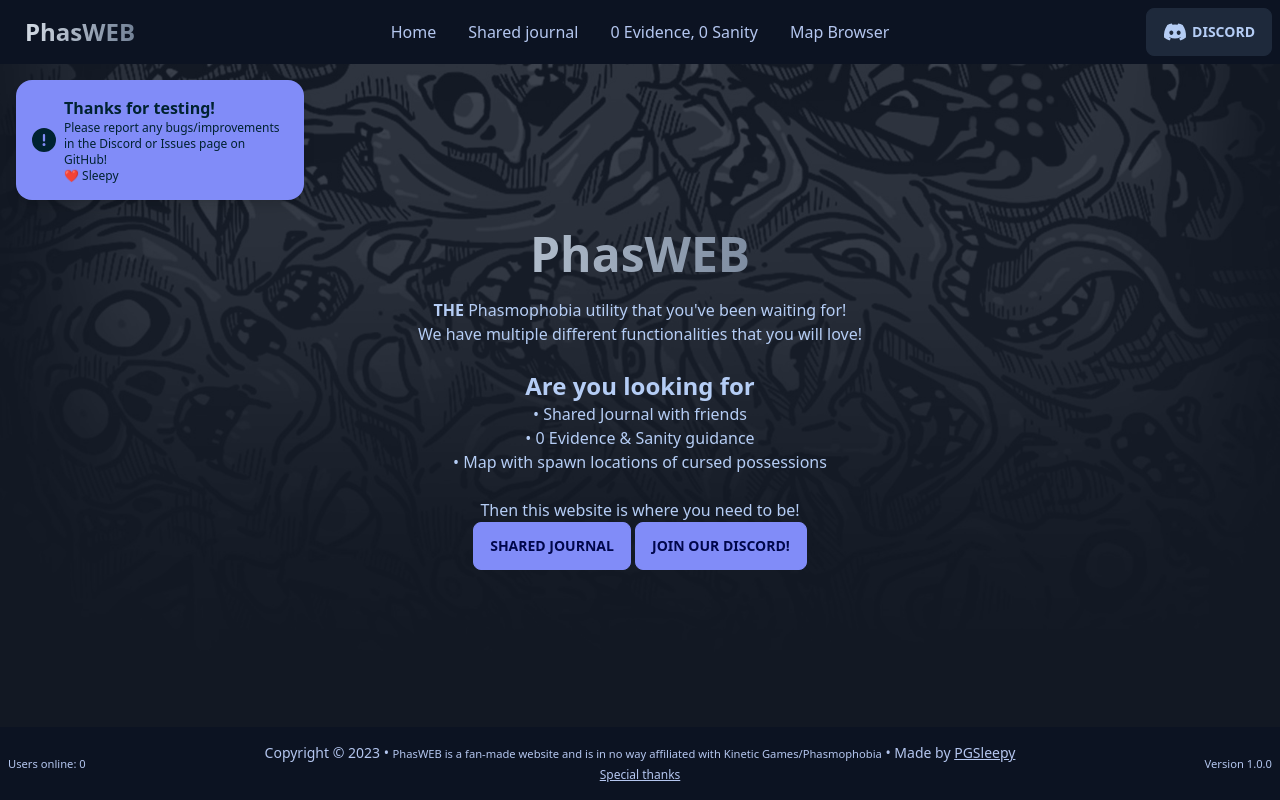
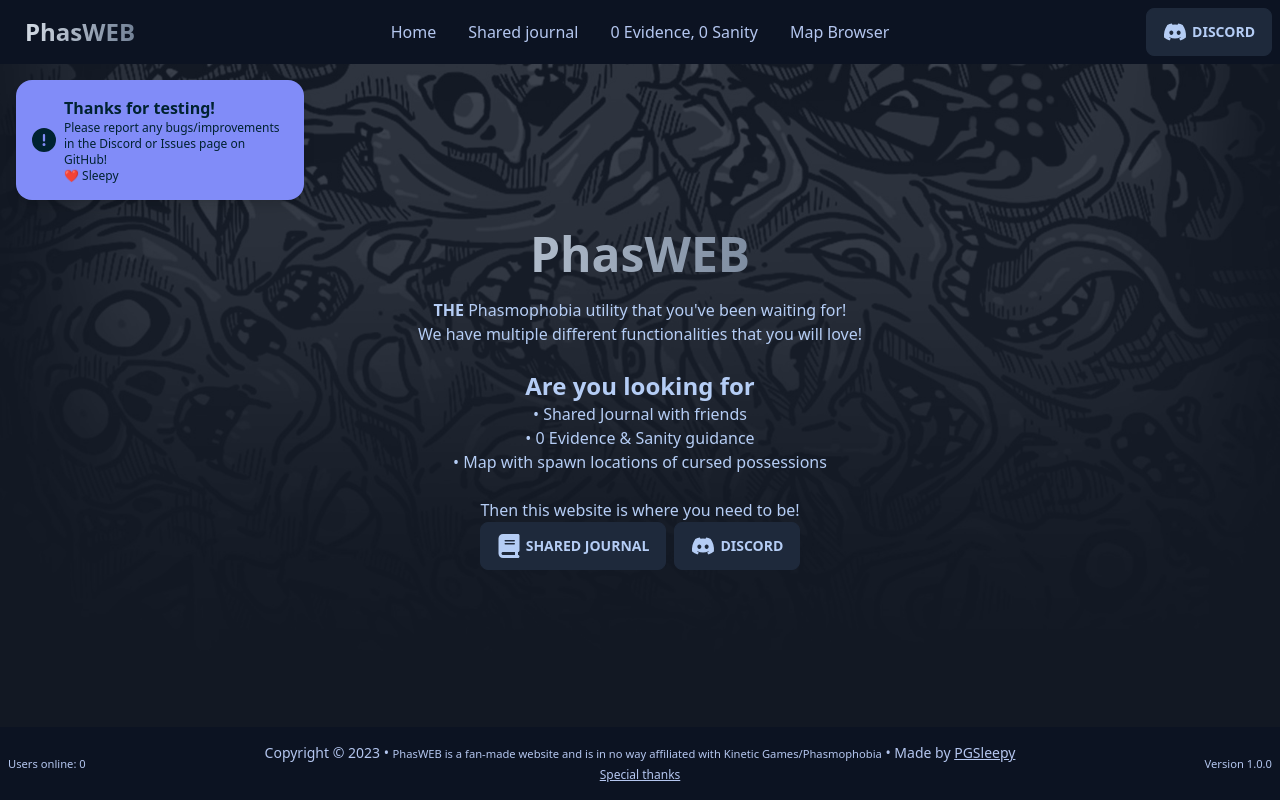
Before and after one commit to pgsleepy/PhasWEB, a Next.js app in the folder phasweb-next/: page / in a window 1280 px wide. Built offline with nearby package versions, Linux system fonts and the light colour scheme; no server answers.

Commit message:
Addeed button icons + footer stuff

```diff
--- a/phasweb-next/src/pages/_document.tsx
+++ b/phasweb-next/src/pages/_document.tsx
@@ -7,12 +7,14 @@
   return (
     <Html lang="en">
       <Head />
-      <body className="z-0">
+      <body className="z-10">
         <NavBar />
         <Alert />
+
+        <Footer />
         <Main />
+
         <NextScript />
-        <Footer />
       </body>
     </Html>
   );
--- a/phasweb-next/src/pages/index.tsx
+++ b/phasweb-next/src/pages/index.tsx
@@ -1,6 +1,13 @@
+import Footer from "@/Components/Footer";
+import { faDiscord } from "@fortawesome/free-brands-svg-icons";
+import { faBook } from "@fortawesome/free-solid-svg-icons";
+import { FontAwesomeIcon } from "@fortawesome/react-fontawesome";
+import Link from "next/link";
+
 export default function Home() {
   return (
     <>
+      <title>Homepage - PhasWEB</title>
       <div
         className="hero min-h-screen"
         style={{
@@ -28,11 +35,39 @@
               <br />
               Then this website is where you need to be!
             </span>
-            <button className="btn btn-secondary">Shared Journal</button>{" "}
-            <button className="btn btn-secondary">Join our Discord!</button>
+            <div className="flex justify-center gap-2">
+              <Link className="btn " href="/setup-shared">
+                <FontAwesomeIcon
+                  style={{
+                    height: "1.5rem",
+                    width: "1.5rem",
+
+                    marginRight: "5px",
+                  }}
+                  icon={faBook}
+                />
+                Shared Journal
+              </Link>
+              <Link
+                className="btn "
+                target="_blank"
+                href="https://discord.com/invite/SHxEF2xB7G"
+              >
+                <FontAwesomeIcon
+                  style={{
+                    height: "1.5rem",
+                    width: "1.5rem",
+                    marginRight: "5px",
+                  }}
+                  icon={faDiscord}
+                />
+                DISCORD
+              </Link>
+            </div>
           </div>
         </div>
       </div>
+      <Footer />
     </>
   );
 }
```
